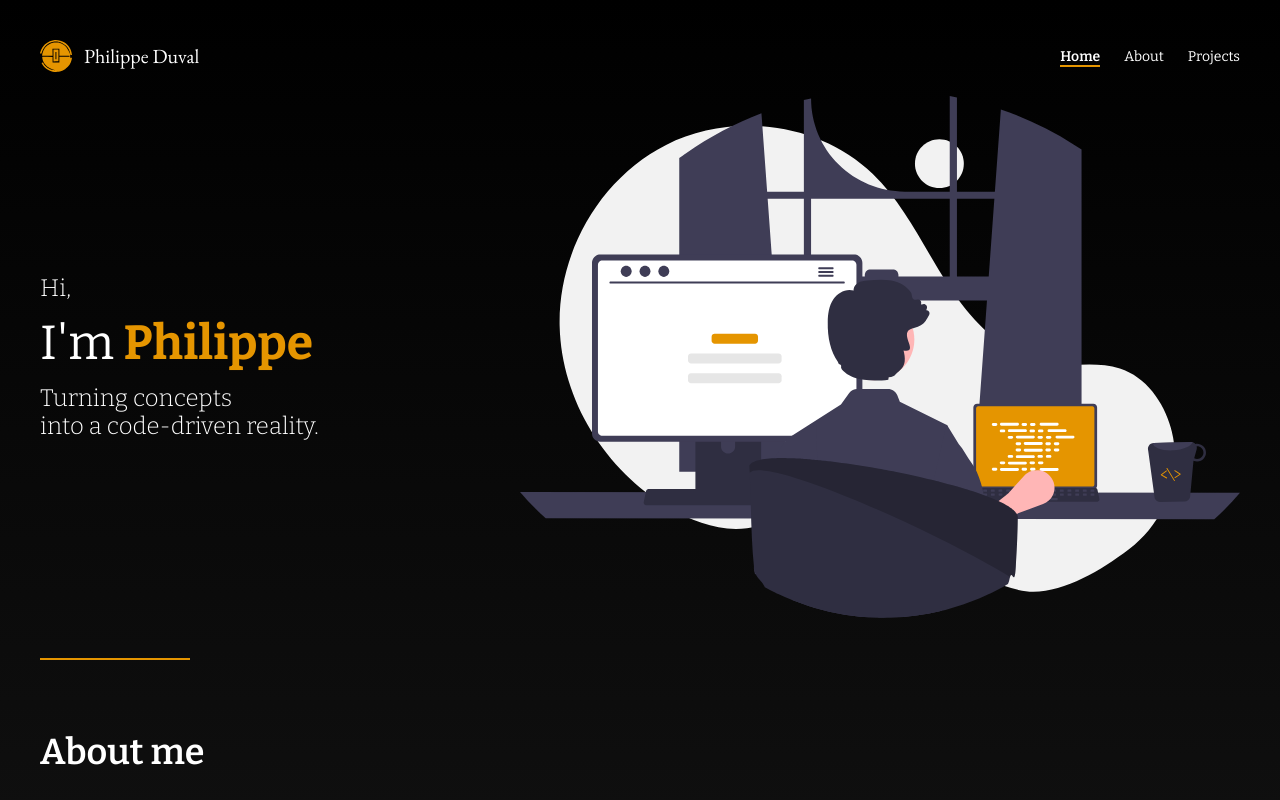
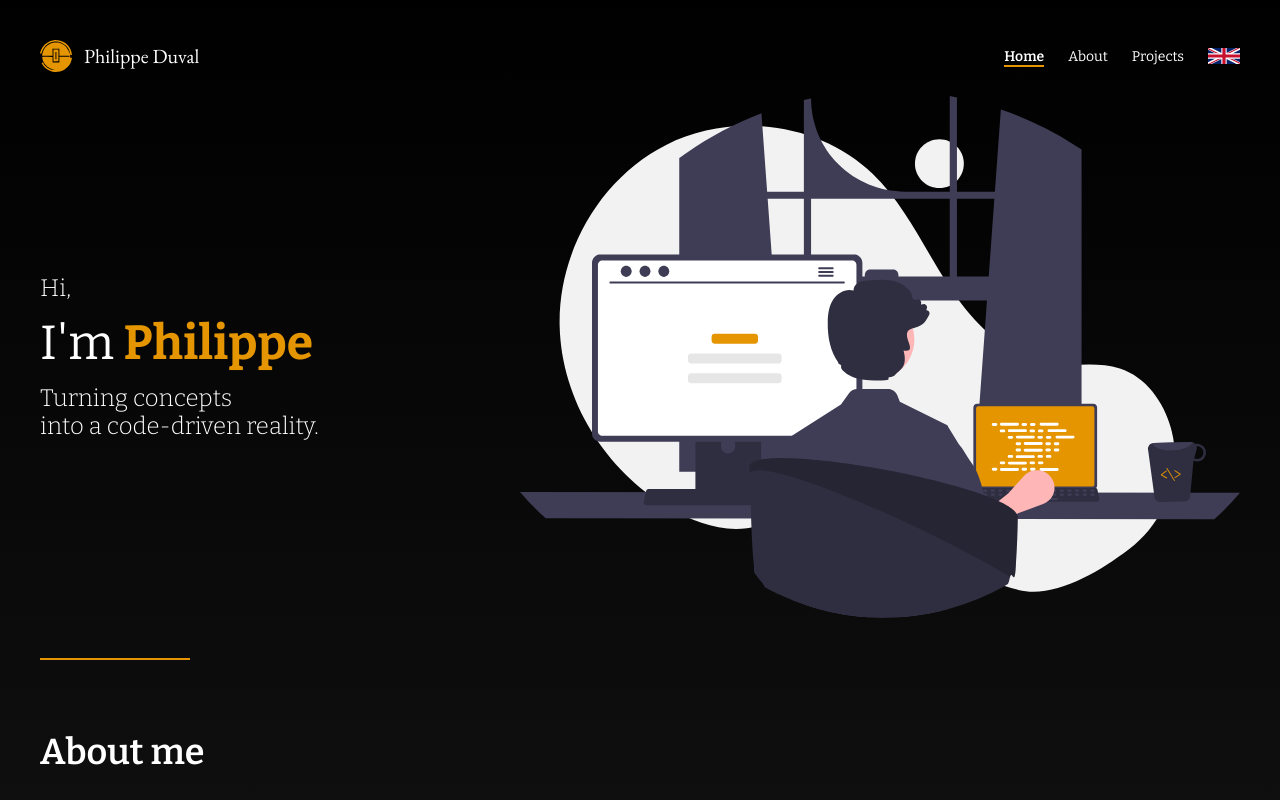
Before and after one commit to ichiin/portfolio-site, a React (Vite) app: page / in a window 1280 px wide. Shown: the top 800 px of the page. Built offline with nearby package versions, Linux system fonts and the light colour scheme; a web font is replaced by a local one.

Commit message:
[Project] Added translation feature

```diff
--- /dev/null
+++ b/src/assets/flags/index.ts
@@ -0,0 +1,2 @@
+export { default as FlagFrance } from './fr_flag.svg?react'
+export { default as FlagGreatBritain } from './gb_flag.svg?react'
--- a/src/assets/index.ts
+++ b/src/assets/index.ts
@@ -1,3 +1,4 @@
+export * from './flags'
 export * from './illustrations'
 export * from './logos'
 export * from './previews'
--- /dev/null
+++ b/src/components/Atoms/ButtonIcon/ButtonIcon.tsx
@@ -0,0 +1,39 @@
+import styled from "@emotion/styled";
+import React, { MouseEventHandler } from "react";
+
+interface ButtonIconProps {
+  Icon: React.FunctionComponent<React.SVGProps<SVGSVGElement>>;
+  onClick: MouseEventHandler;
+}
+
+const Container = styled.button({
+  alignItems: "center",
+  background: "none",
+  border: "none",
+  cursor: "pointer",
+  display: "flex",
+  height: "100%",
+  maxHeight: "32px",
+  maxWidth: "32px",
+  outline: "inherit",
+  padding: 0,
+  width: "100%",
+});
+
+const IconContainer = styled.div({
+  display: "flex",
+  height: "100%",
+  width: "100%",
+});
+
+const ButtonIcon = ({ Icon, onClick }: ButtonIconProps) => {
+  return (
+    <Container onClick={onClick}>
+      <IconContainer>
+        <Icon />
+      </IconContainer>
+    </Container>
+  );
+};
+
+export default ButtonIcon;
--- /dev/null
+++ b/src/components/Atoms/ButtonIcon/index.ts
@@ -0,0 +1 @@
+export { default as ButtonIcon} from './ButtonIcon'
--- a/src/components/Atoms/index.ts
+++ b/src/components/Atoms/index.ts
@@ -1,3 +1,4 @@
+import { ButtonIcon } from "./ButtonIcon";
 import { Divider } from "./Divider";
 import { Label } from "./Label";
 import { NavigationItem, NavigationItemProps } from "./NavigationItem";
@@ -6,6 +7,7 @@ import { Tag } from "./Tag";
 
 
 export {
+    ButtonIcon,
     Divider,
     Label,
     NavigationItem,
--- a/src/containers/App/sections/Header.tsx
+++ b/src/containers/App/sections/Header.tsx
@@ -1,21 +1,45 @@
 import styled from "@emotion/styled";
-import { IconBrand } from "@/assets";
-import { NavigationItem, NavigationList, NavigationLogo } from "@/components";
+import { IconBrand, FlagGreatBritain, FlagFrance } from "@/assets";
+import {
+  NavigationItem,
+  NavigationList,
+  NavigationLogo,
+  ButtonIcon,
+} from "@/components";
 import { useTranslation } from "react-i18next";
 import { theme } from "@/styles";
 
 const HeaderContainer = styled.header({
   alignItems: "center",
   display: "flex",
-  justifyContent: "space-between",
   marginBottom: theme.space.medium,
   width: "100%",
 });
 
+const LanguageToggler = styled.div({
+  height: "32px",
+  marginLeft: theme.space.medium,
+  width: "32px",
+});
+
+const NavigationContainer = styled.div({
+  alignItems: "center",
+  display: "flex",
+  flex: 1,
+  justifyContent: "space-between",
+});
+
 const Header = ({}) => {
-  const { t } = useTranslation();
+  const { t, i18n } = useTranslation();
+  const iconFlag = i18n.language === "fr" ? FlagFrance : FlagGreatBritain;
+
+  const changeLanguage = () => {
+    i18n.changeLanguage(i18n.language === "fr" ? "en" : "fr");
+  };
+
   return (
     <HeaderContainer>
+      <NavigationContainer>
         <NavigationLogo
           href='/'
           label={t("Header.logoLabel")}
@@ -32,6 +56,10 @@ const Header = ({}) => {
             {t("Header.projectsLabel")}
           </NavigationItem>
         </NavigationList>
+      </NavigationContainer>
+      <LanguageToggler>
+        <ButtonIcon Icon={iconFlag} onClick={changeLanguage} />
+      </LanguageToggler>
     </HeaderContainer>
   );
 };
```
Also changed, not shown: src/assets/flags/fr_flag.svg (added), src/assets/flags/gb_flag.svg (added). Lines whose indentation alone changed are shown as unchanged.
